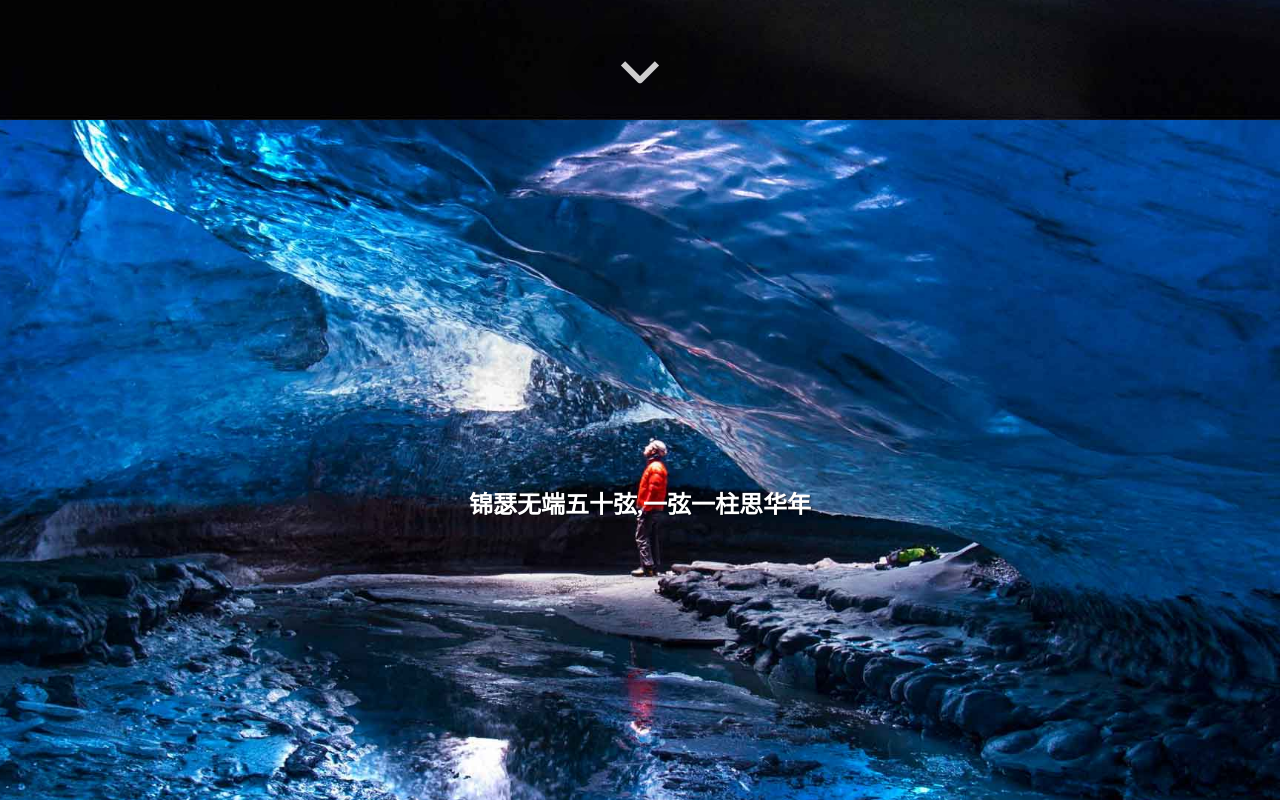
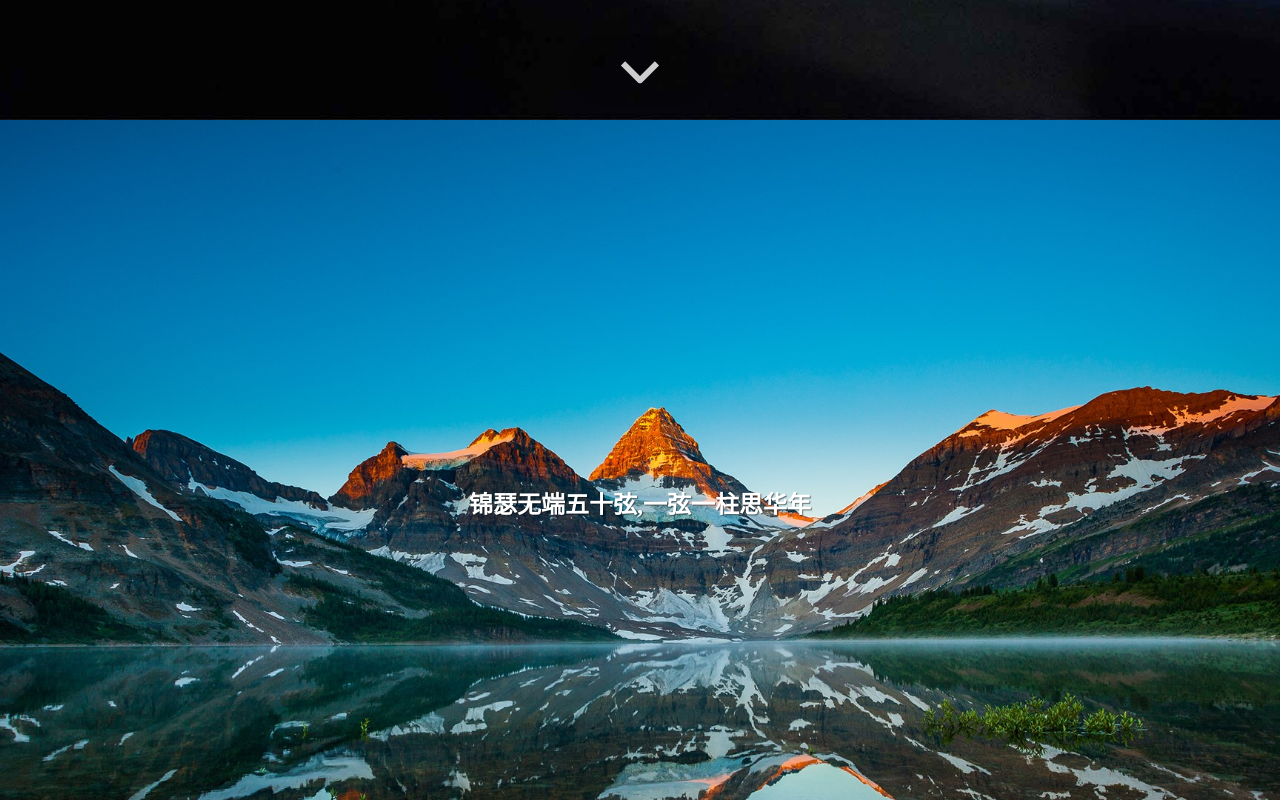
Before and after one commit to alinggo/poem, a plain HTML site: page index.html in a window 1280 px wide. Shown: the part 2280-3080 px from the top of the page. Drawn offline with Linux system fonts and the light colour scheme.

Commit message:
20200708T2203163257Z

```diff
--- a/index.html
+++ b/index.html
@@ -115,7 +115,7 @@
 <section class="cover">
     <div class="cover-frame">
         <div class="bg-box">
-            <img src="/poem/image/F61D582A0F05E57EE9B96AEA54A8B049E99B84A70ECCA82776B6887051D36D64.jpg"
+            <img src="/poem/image/A9B9B7B1B873ECA9F6F230BBF284485B2A925C694357961759FA3B51CAF12E9B.jpg"
                 alt="image frame" />
         </div>
         <div class="cover-inner text-center text-white">
```
Also changed, not shown: image/A9B9B7B1B873ECA9F6F230BBF284485B2A925C694357961759FA3B51CAF12E9B.jpg (renamed from image/1920_1080_A9B9B7B1B873ECA9F6F230BBF284485B2A925C694357961759FA3B51CAF12E9B.jpg).
